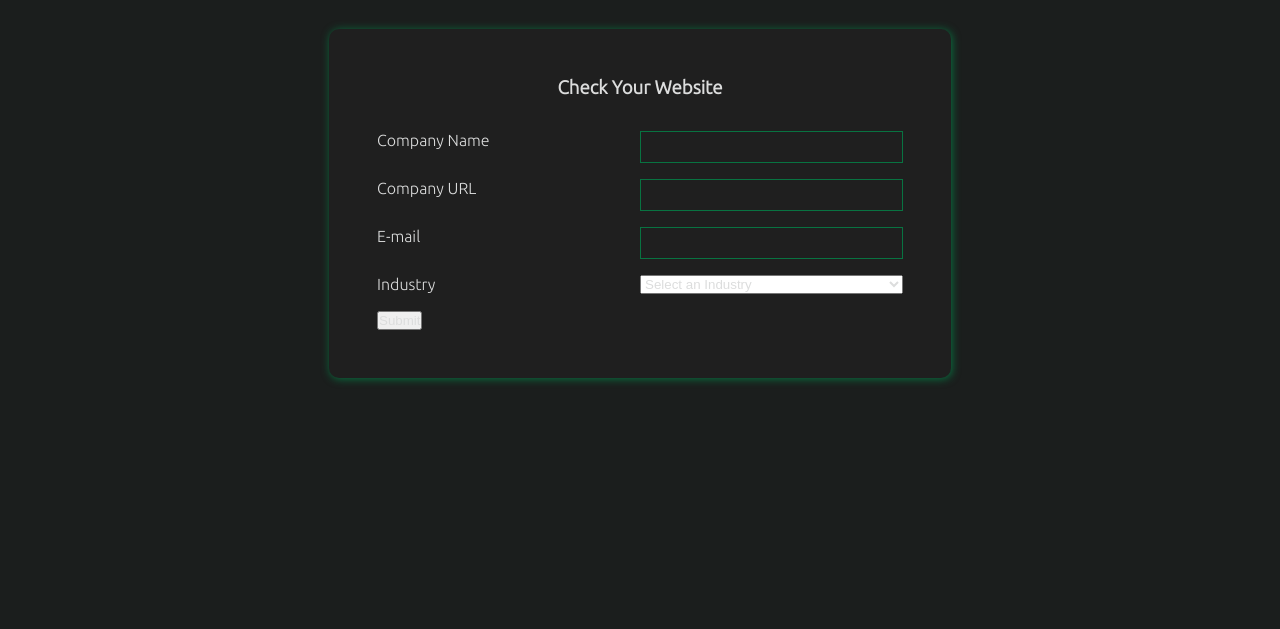
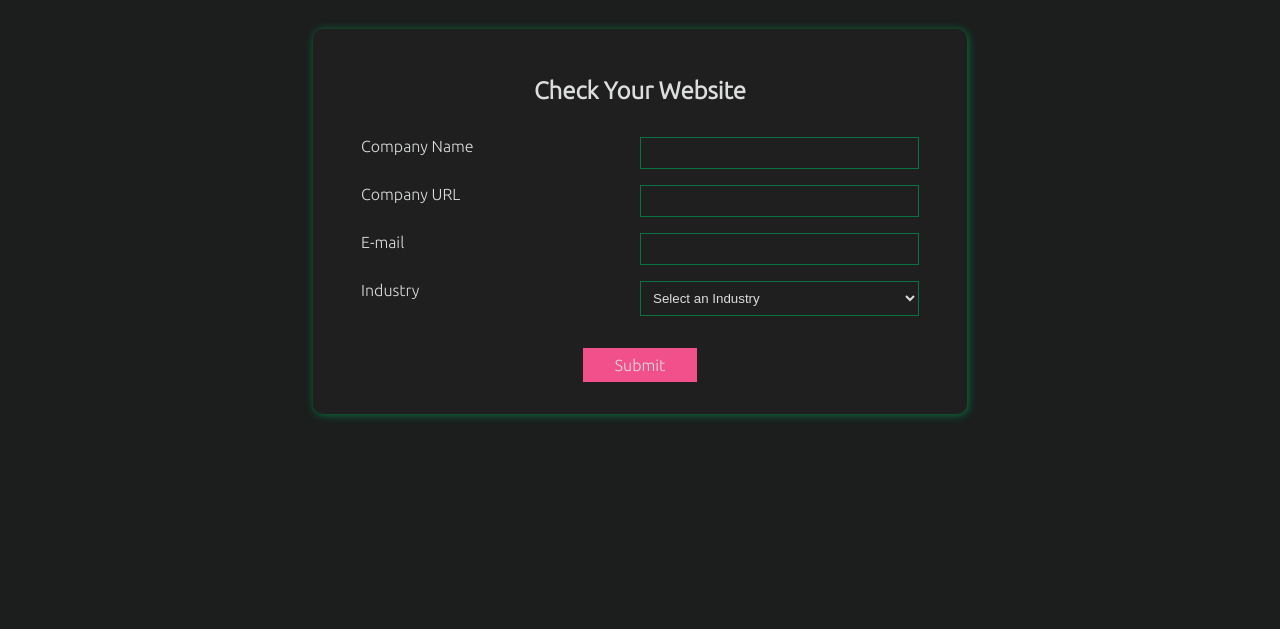
Before and after one commit to ailu-torreval/sustainable-web, a website built with Vite: page index.html in a window 1280 px wide. Shown: the part 171-800 px from the top of the page. Built offline with nearby package versions, Linux system fonts and the light colour scheme; no server answers.

Commit message:
button changed

```diff
--- a/index.html
+++ b/index.html
@@ -23,7 +23,7 @@
   <section id="page1">
   <h1> Green Carbon calculator</h1>
   <article id="form-container">
-    <h3>Check Your Website</h3>
+    <h2>Check Your Website</h2>
     <form action="index.html" method="post" class="contact-form">
 
         <label for="comapny-name" class="cia-name">
@@ -62,11 +62,11 @@
           <option value="Dagligvarehandlen">Dagligvarehandlen</option>
 
         </select>
-      <div>
-      <button type="submit">Submit</button>
+      </form>
+      <div class="btn-div">
+      <button class="submit-btn" type="submit">Submit</button>
     </div>
-    </form>
-  </article>
+    </article>
 
   </section>
   <section id="page2">
--- a/sass/style.scss
+++ b/sass/style.scss
@@ -77,15 +77,36 @@ form{
   // backdrop-filter: blur(50px);
   // -webkit-backdrop-filter: blur(25px);
   border-radius: 10px;
-  background-color: var(--dark-green);
   margin-top: 2rem;
   padding: 2rem;
   border-radius: 10px;
   background-color: var(--dark-green);
-  h3{
+  h2{
     margin: 1rem;
     text-align: center;
   }
 
+  .btn-div{
+   text-align: center;
+  }
+}
+select {
+  background-color: var(--dark-green);
+  padding: 0.5rem;
+  border-style: none;
+  border: 1px solid var(--green);
 
 }
+.submit-btn{
+  display: inline-block;
+  padding: 0.5rem 2rem;
+  margin-top: 1rem;
+  text-align: center;
+  text-decoration: none;
+  cursor: pointer;
+  background-color: var(--pink);
+  color: var(--white);
+  border: none;
+  font-family: var(--body-font);
+  font-size: 1rem;
+}
```
